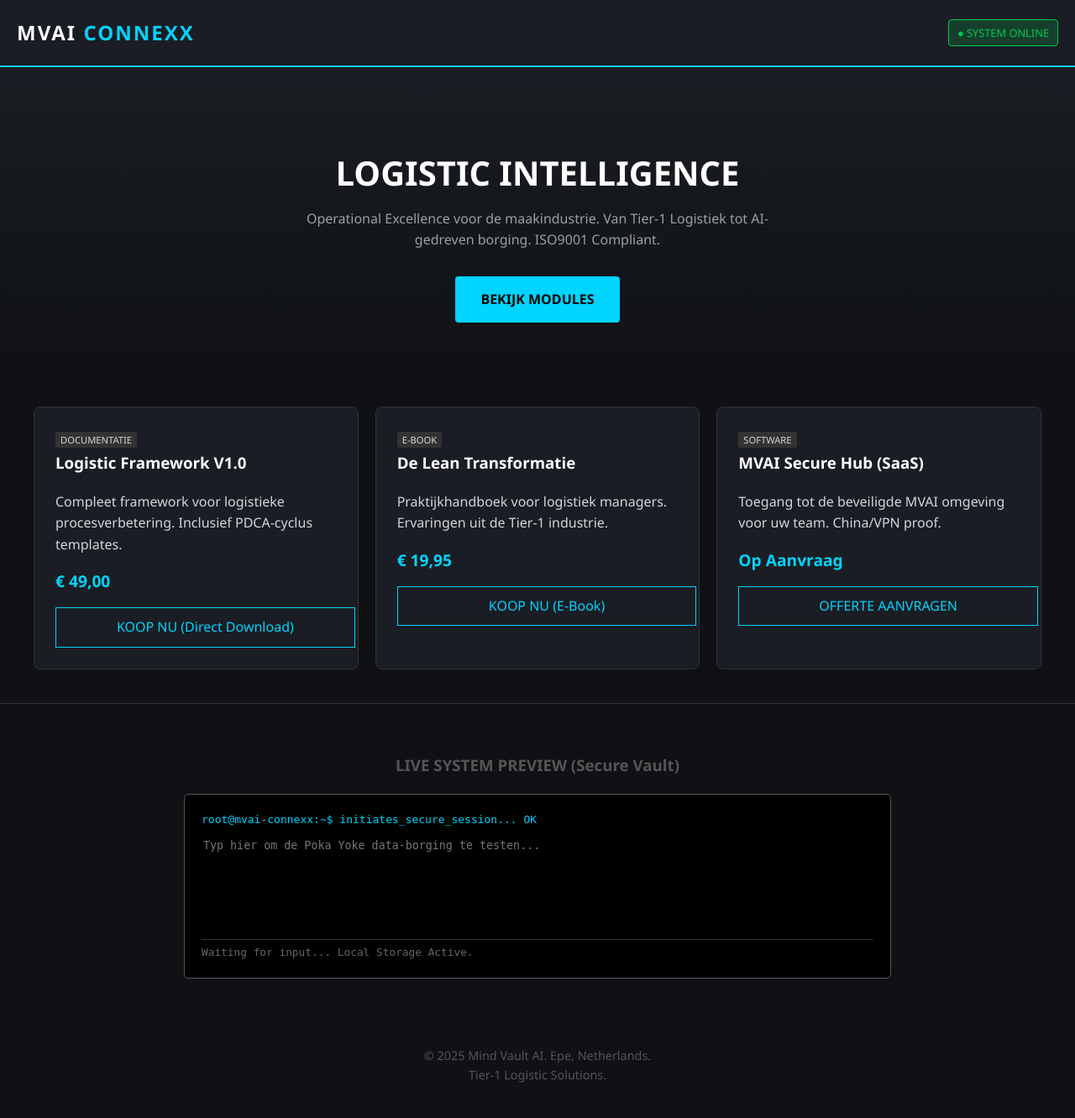
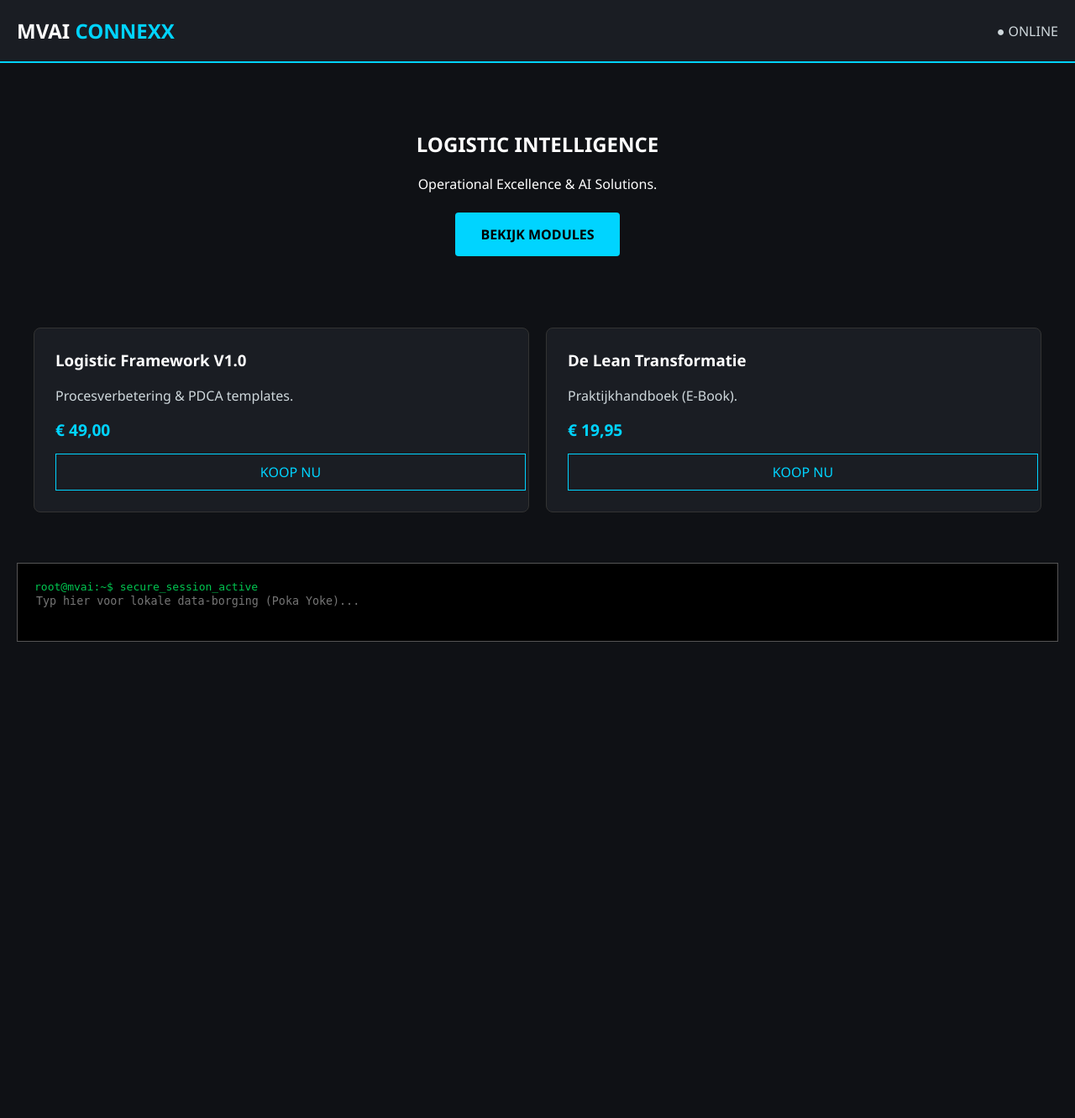
Before and after one commit to Mind-Vault-AI/mvai-connexx, a Flask app: page / in a window 1280 px wide. Shown: the whole page at 84% size. After the commit the page ends 764 px from the top, so only its background shows below. Run offline with Flask 3, Linux system fonts and the light colour scheme.

Commit message:
Refactor dashboard HTML and update styles
Updated styles and content for the dashboard layout, removing unnecessary comments and adjusting the hero section text. Modified button links and card descriptions for clarity.

```diff
--- a/templates/dashboard.html
+++ b/templates/dashboard.html
@@ -5,110 +5,54 @@
     <meta name="viewport" content="width=device-width, initial-scale=1.0">
     <title>MVAI | Global Intelligence Hub</title>
     <style>
-        /* VMI / MILITARY GRADE DESIGN */
         :root { --bg: #0f1115; --panel: #1a1d23; --accent: #00d4ff; --text: #cfd8dc; --green: #00c851; }
-        body { background-color: var(--bg); color: var(--text); font-family: 'Segoe UI', Roboto, Helvetica, sans-serif; margin: 0; padding: 0; line-height: 1.6; }
-
-        /* HEADER */
+        body { background-color: var(--bg); color: var(--text); font-family: 'Segoe UI', sans-serif; margin: 0; padding: 0; }
         header { background: var(--panel); padding: 20px; border-bottom: 2px solid var(--accent); display: flex; justify-content: space-between; align-items: center; }
-        .logo { font-weight: 900; font-size: 1.5rem; letter-spacing: 2px; color: #fff; }
-        .status { font-size: 0.8rem; background: rgba(0, 200, 81, 0.2); color: var(--green); padding: 5px 10px; border: 1px solid var(--green); border-radius: 4px; }
-
-        /* HERO SECTION */
-        .hero { padding: 60px 20px; text-align: center; background: linear-gradient(180deg, var(--panel) 0%, var(--bg) 100%); }
-        .hero h2 { font-size: 2.5rem; color: #fff; margin-bottom: 10px; }
-        .hero p { max-width: 600px; margin: 0 auto 30px; color: #9aa0a6; }
-        .btn-main { background: var(--accent); color: #000; padding: 15px 30px; font-weight: bold; text-decoration: none; border-radius: 4px; display: inline-block; }
-
-        /* MODULES GRID (SHOP) */
+        .logo { font-weight: 900; font-size: 1.5rem; color: #fff; }
+        .hero { padding: 60px 20px; text-align: center; color: #fff; }
+        .btn-main { background: var(--accent); color: #000; padding: 15px 30px; text-decoration: none; font-weight: bold; border-radius: 4px; }
         .grid { display: grid; grid-template-columns: repeat(auto-fit, minmax(300px, 1fr)); gap: 20px; padding: 40px 20px; max-width: 1200px; margin: 0 auto; }
-        .card { background: var(--panel); border: 1px solid #333; padding: 25px; border-radius: 8px; transition: transform 0.2s; }
-        .card:hover { transform: translateY(-5px); border-color: var(--accent); }
+        .card { background: var(--panel); padding: 25px; border-radius: 8px; border: 1px solid #333; }
         .card h3 { color: #fff; margin-top: 0; }
-        .tag { font-size: 0.7rem; background: #333; padding: 2px 6px; border-radius: 3px; margin-right: 5px; }
-        .price { font-size: 1.2rem; font-weight: bold; color: var(--accent); display: block; margin: 15px 0; }
-        .btn-buy { width: 100%; display: block; background: transparent; border: 1px solid var(--accent); color: var(--accent); padding: 10px; text-align: center; text-decoration: none; cursor: pointer; }
+        .price { font-size: 1.2rem; color: var(--accent); font-weight: bold; display: block; margin: 15px 0; }
+        .btn-buy { display: block; width: 100%; padding: 10px; border: 1px solid var(--accent); color: var(--accent); text-align: center; text-decoration: none; }
         .btn-buy:hover { background: var(--accent); color: #000; }
-
-        /* LIVE TERMINAL DEMO */
-        .terminal-wrapper { padding: 40px 20px; border-top: 1px solid #333; }
-        .terminal { max-width: 800px; margin: 0 auto; background: #000; border: 1px solid #555; padding: 20px; font-family: monospace; border-radius: 5px; }
-        textarea { width: 100%; background: transparent; border: none; color: var(--green); outline: none; resize: none; height: 100px; font-family: monospace; }
-        .logs { font-size: 0.8rem; color: #666; margin-top: 10px; border-top: 1px solid #333; padding-top: 5px; }
-
-        /* FOOTER */
-        footer { text-align: center; padding: 40px; color: #555; font-size: 0.9rem; }
+        .terminal { background: #000; padding: 20px; font-family: monospace; color: var(--green); margin: 20px; border: 1px solid #555; }
+        textarea { width: 100%; background: transparent; border: none; color: inherit; resize: none; outline: none; }
     </style>
 </head>
 <body>
-
 <header>
     <div class="logo">MVAI <span style="color:var(--accent)">CONNEXX</span></div>
-    <div class="status">● SYSTEM ONLINE</div>
+    <div>● ONLINE</div>
 </header>
-
 <div class="hero">
     <h2>LOGISTIC INTELLIGENCE</h2>
-    <p>Operational Excellence voor de maakindustrie. Van Tier-1 Logistiek tot AI-gedreven borging. ISO9001 Compliant.</p>
-    <a href="#shop" class="btn-main">BEKIJK MODULES</a>
+    <p>Operational Excellence & AI Solutions.</p>
+    <br><a href="#shop" class="btn-main">BEKIJK MODULES</a>
 </div>
-
 <div id="shop" class="grid">
     <div class="card">
-        <span class="tag">DOCUMENTATIE</span>
         <h3>Logistic Framework V1.0</h3>
-        <p>Compleet framework voor logistieke procesverbetering. Inclusief PDCA-cyclus templates.</p>
+        <p>Procesverbetering & PDCA templates.</p>
         <span class="price">€ 49,00</span>
-        <a href="#" class="btn-buy">KOOP NU (Direct Download)</a>
+        <a href="#" class="btn-buy">KOOP NU</a>
     </div>
-
     <div class="card">
-        <span class="tag">E-BOOK</span>
         <h3>De Lean Transformatie</h3>
-        <p>Praktijkhandboek voor logistiek managers. Ervaringen uit de Tier-1 industrie.</p>
+        <p>Praktijkhandboek (E-Book).</p>
         <span class="price">€ 19,95</span>
-        <a href="#" class="btn-buy">KOOP NU (E-Book)</a>
-    </div>
-
-    <div class="card">
-        <span class="tag">SOFTWARE</span>
-        <h3>MVAI Secure Hub (SaaS)</h3>
-        <p>Toegang tot de beveiligde MVAI omgeving voor uw team. China/VPN proof.</p>
-        <span class="price">Op Aanvraag</span>
-        <a href="#" class="btn-buy">OFFERTE AANVRAGEN</a>
+        <a href="#" class="btn-buy">KOOP NU</a>
     </div>
 </div>
-
-<div class="terminal-wrapper">
-    <h3 style="text-align:center; color:#555;">LIVE SYSTEM PREVIEW (Secure Vault)</h3>
-    <div class="terminal">
-        <div style="color:var(--accent); margin-bottom:10px;">root@mvai-connexx:~$ initiates_secure_session... OK</div>
-        <textarea id="inp" placeholder="Typ hier om de Poka Yoke data-borging te testen..."></textarea>
-        <div class="logs" id="log-display">Waiting for input... Local Storage Active.</div>
-    </div>
+<div class="terminal">
+    <div>root@mvai:~$ secure_session_active</div>
+    <textarea id="inp" placeholder="Typ hier voor lokale data-borging (Poka Yoke)..."></textarea>
 </div>
-
-<footer>
-    &copy; 2025 Mind Vault AI. Epe, Netherlands.<br>
-    Tier-1 Logistic Solutions.
-</footer>
-
 <script>
-    // DEZE LOGICA BLIJFT HETZELFDE (Het werkt!)
     const i=document.getElementById('inp');
-    const l=document.getElementById('log-display');
-
     i.value=localStorage.getItem('draft')||'';
-
-    i.oninput=()=>{
-        localStorage.setItem('draft',i.value);
-        l.innerText = "Saving to Local Device: " + new Date().toLocaleTimeString();
-
-        // Auto-save simulatie
-        fetch('/api/save',{method:'POST',headers:{'Content-Type':'application/json'},body:JSON.stringify({txt:i.value})})
-        .catch(e=>console.log('Offline mode'));
-    };
+    i.oninput=()=>{ localStorage.setItem('draft',i.value); };
 </script>
-
 </body>
 </html>
```
